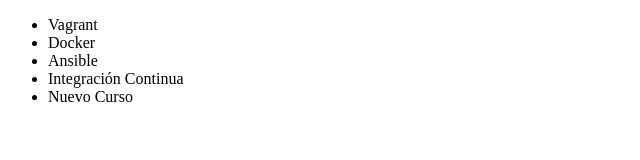
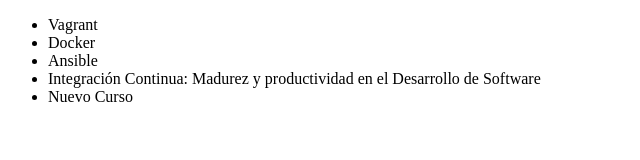
Before and after one commit to cerebro2005/alura-git, a plain HTML site: page index.html in a window 1280 px wide. Shown: the whole page, without its empty margins (0-640 px from the left). Drawn offline with Linux system fonts and the light colour scheme.

Commit message:
Renombrando curso de integracion continua

```diff
--- a/index.html
+++ b/index.html
@@ -11,7 +11,7 @@
         <li>Vagrant</li>
         <li>Docker</li>
         <li>Ansible</li>
-        <li>Integración Continua</li>
+        <li>Integración Continua: Madurez y productividad en el Desarrollo de Software</li>
         <li>Nuevo Curso</li>
     </ul>
 </body>
```
